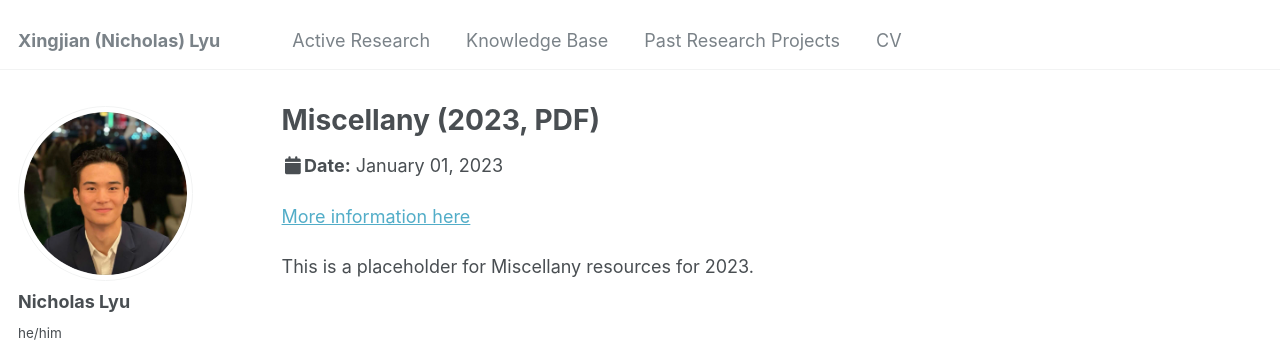
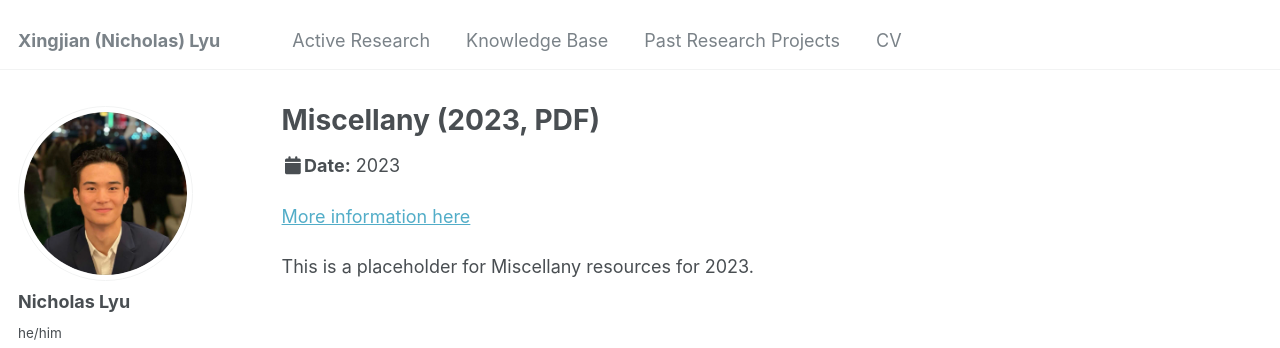
Before and after one commit to nlyu1/nlyu1.github.io, a Jekyll site: the page built from _talks/2023-01-01-miscellany-2023.md, in a window 1280 px wide and 968 px high. Shown: the top 348 px of the window. Built offline with Jekyll 4.4.1, drawn with Linux system fonts in a browser that asks for light colours.

Commit message:
change knowledge base format on 'talks'

```diff
--- a/_layouts/talk.html
+++ b/_layouts/talk.html
@@ -33,9 +33,9 @@
         {% if page.modified %}
           <p class="page__date"><strong><i class="fa fa-fw fa-calendar" aria-hidden="true"></i>Date:</strong> <time datetime="{{ page.modified | date: "%Y-%m-%d" }}">{{ page.modified | date: "%B %d, %Y" }}</time></p>
         {% elsif page.date %}
-          <p class="page__date"><strong><i class="fa fa-fw fa-calendar" aria-hidden="true"></i>Date:</strong> <time datetime="{{ page.date | date_to_xmlschema }}">{{ page.date | date: "%B %d, %Y" }}</time></p>
+          <p class="page__date"><strong><i class="fa fa-fw fa-calendar" aria-hidden="true"></i>Date:</strong> <time datetime="{{ page.date | date_to_xmlschema }}">{{ page.date | date: "%Y" }}</time></p>
         {% endif %}
-        {% if page.talk_type %}<p>{{page.talk_type}} at {{ page.venue }},  {{page.location}} {% endif %}
+        <!-- {% if page.talk_type %}<p>{{page.talk_type}} at {{ page.venue }},  {{page.location}} {% endif %} -->
 
         </header>
       {% endunless %}
```
